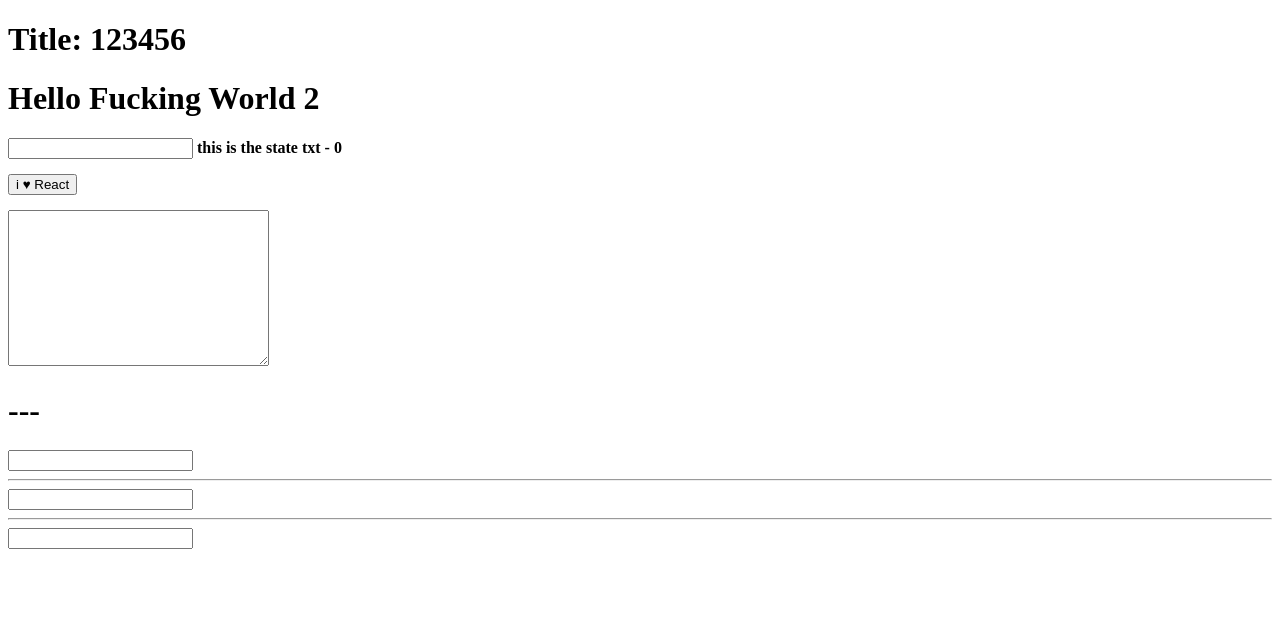
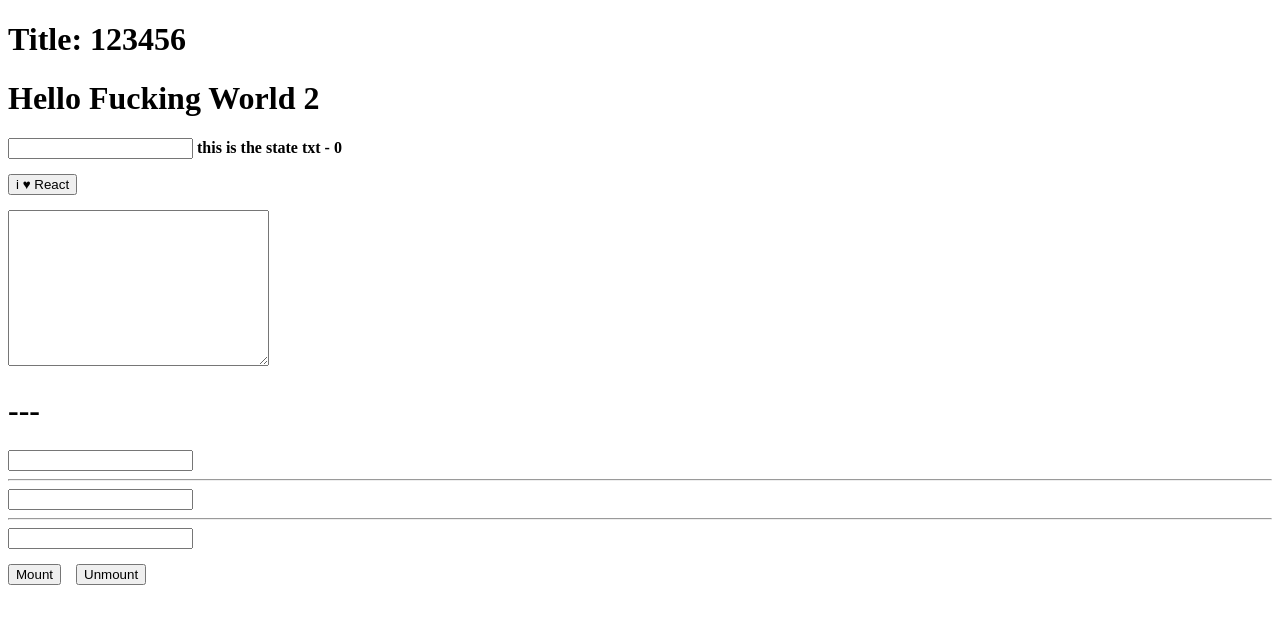
Before and after one commit to davinen-s/test-reactjs, a React (Create React App) app in the folder test1/: page / in a window 1280 px wide. Shown: the top 624 px of the page. Built offline with nearby package versions, Linux system fonts and the light colour scheme.

Commit message:
Component life cycle

```diff
--- a/test1/public/index.html
+++ b/test1/public/index.html
@@ -4,9 +4,28 @@
     <meta charset="UTF-8">
     <title></title>
 <style>
+
+  .margin-15 {
+    margin: 15px;
+  }
   .margin-top-15 {
     margin-top: 15px;
   }
+
+  .margin-right-15 {
+    margin-right: 15px;
+  }
+
+  .margin-left-15 {
+    margin-left: 15px;
+  }
+
+  .text-center {
+    text-align: center;
+  }
+
+
+
 </style>
 
   </head>
@@ -20,6 +39,9 @@
     <div id="normalizeAndSyntheticEvent" class="margin-top-15"></div>
     <div id="nodeReferenceExample" class="margin-top-15"></div>
 
+    <div id="componentLifeCycle" class="margin-top-15"></div>
+    <div id="componentLifeCycleButtons" class="margin-top-15"></div>
+
 
   </body>
 </html>
--- /dev/null
+++ b/test1/src/ComponentLifeCycle.js
@@ -0,0 +1,84 @@
+import React from 'react';
+import ReactDOM from 'react-dom';
+
+class ComponentLifeCycle extends React.Component {
+  constructor() {
+    super();
+    this.state = { val: 0 };
+    this.update = this.update.bind(this);
+  }
+
+  /**
+   * Increment the 'val' state by 1.
+   */
+  update() {
+    this.setState({ val: this.state.val + 1 });
+  }
+
+  /**
+   * Fires up before rendering/adding the component to the DOM.
+   */
+  componentWillMount() {
+    console.log('component will mount');
+    this.setState({m: 2}); // setting a multiplier state variable.
+  }
+
+
+  /**
+   * renders the element to be added to the DOM.
+   */
+  render() {
+    console.log('render');
+    return <button onClick={this.update}>Increment : {this.state.val * this.state.m}</button>
+  }
+
+  /**
+   * Fires up after the component has been rendered.
+   */
+  componentDidMount() {
+    console.log('component did mount');
+    console.log(ReactDOM.findDOMNode(this)); // Fetch the current component's DOM element/node.
+    this.interv = setInterval(this.update, 500); // execute this.update every half second.
+  }
+
+  /**
+   * Fires up before unmount a component from the DOM.
+   */
+  componentWillUnmount(){
+    console.log('componentWillMount');
+    clearInterval(this.interv);
+  }
+}
+
+/**
+ * Class containing buttons elements for mount & unmount example.
+ */
+class ComponentLifeCycleButtons extends React.Component {
+
+  render() {
+    return (
+      <div>
+        <button onClick={this.mount.bind(this)} className="margin-right-15">Mount</button>
+        <button onClick={this.unmount.bind(this)}>Unmount</button>
+      </div>
+    )
+  }
+
+  /**
+   * Mount/Add the ComponentLifeCycle component on the DOM.
+   */
+  mount(){
+    ReactDOM.render(<ComponentLifeCycle/>,  document.getElementById('componentLifeCycle'))
+  }
+
+  /**
+   * Unmount/remove the ComponentLifeCycle component from the DOM.
+   */
+  unmount(){
+    ReactDOM.unmountComponentAtNode(document.getElementById('componentLifeCycle'))
+  }
+
+}
+
+
+export default ComponentLifeCycleButtons
--- a/test1/src/index.js
+++ b/test1/src/index.js
@@ -5,6 +5,7 @@ import ChildPropsExampleApp from './ChildPropsExampleApp'
 import TitleApp from './TitleApp'
 import NormalizeAndSyntheticEvent from './NormalizeAndSyntheticEvent'
 import NodeReferenceExample from './NodeReferenceExample'
+import ComponentLifeCycleButtons from './ComponentLifeCycle'
 
 ReactDOM.render(
   <TitleApp />, document.getElementById('title')
@@ -25,3 +26,7 @@ ReactDOM.render(
 ReactDOM.render(
   <NodeReferenceExample />, document.getElementById('nodeReferenceExample')
 )
+
+ReactDOM.render(
+  <ComponentLifeCycleButtons />, document.getElementById('componentLifeCycleButtons')
+)
```
